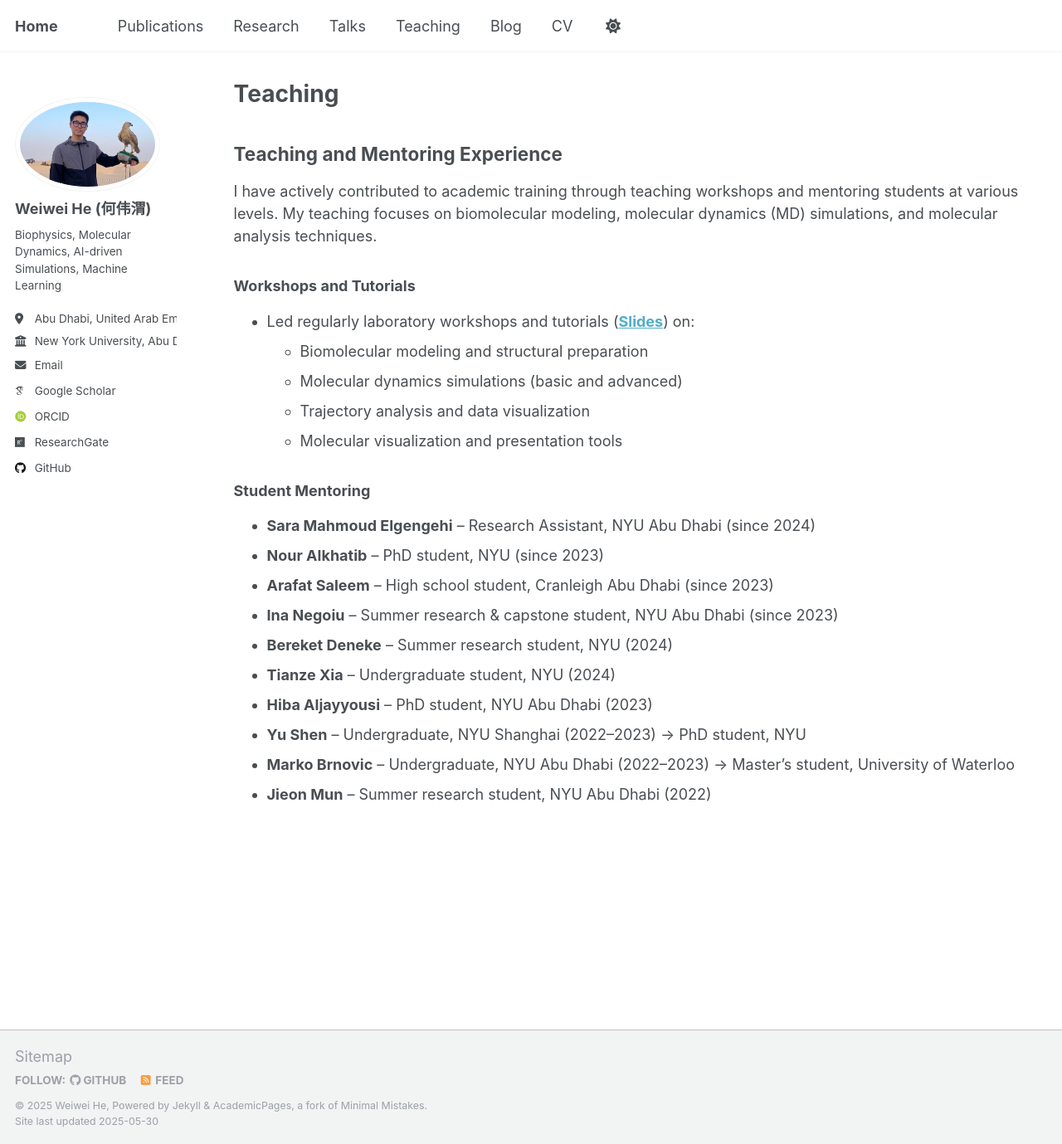
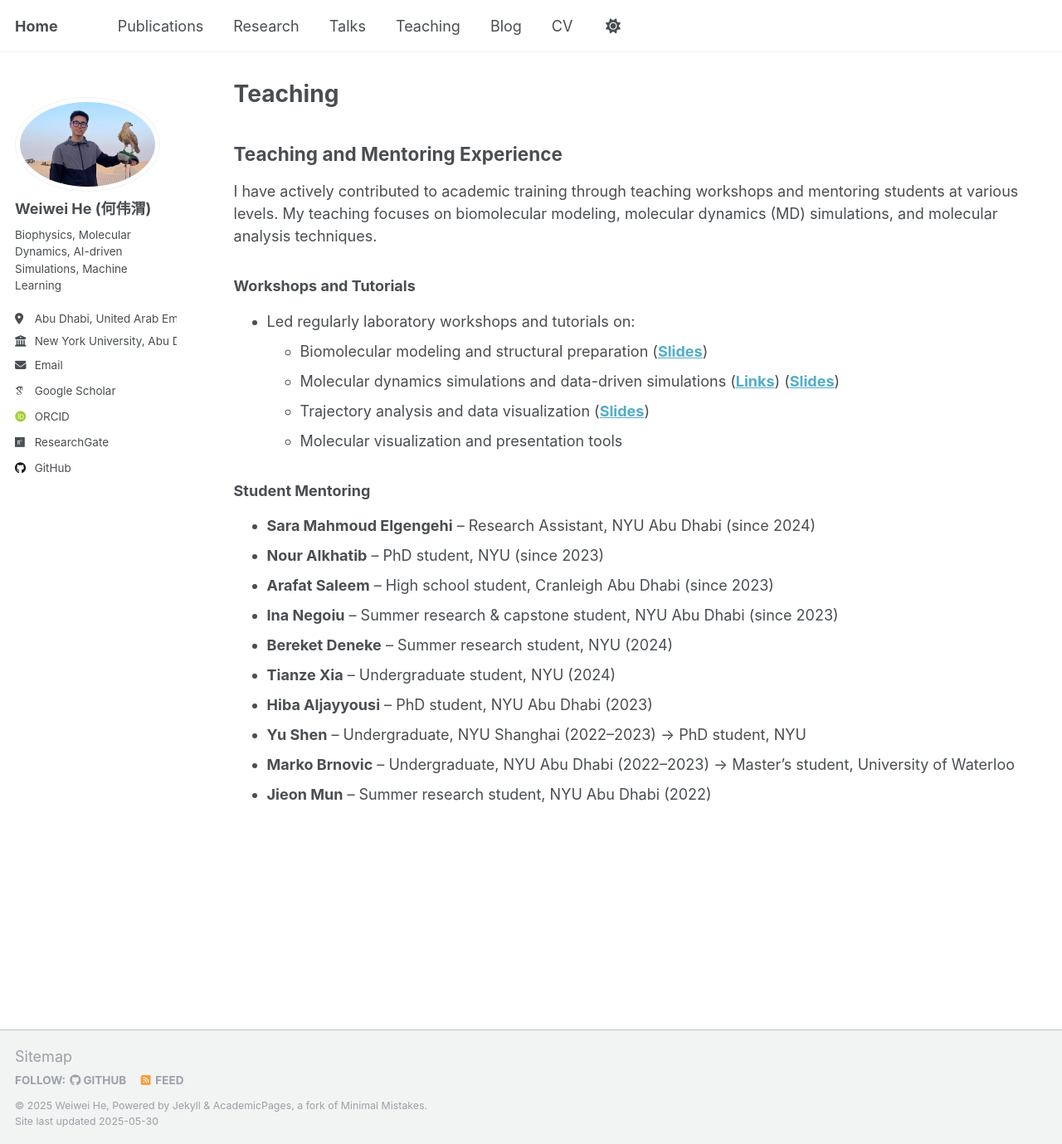
Before and after one commit to Warrenheww/warrenheww.github.io, a Jekyll site: the page built from _pages/teaching.md, in a window 1280 px wide and 1379 px high. Shown: the whole window at 83% size. Built offline with Jekyll 4.4.1, drawn with Linux system fonts in a browser that asks for light colours; some web fonts are replaced.

Commit message:
Update teaching.md

```diff
--- a/_pages/teaching.md
+++ b/_pages/teaching.md
@@ -11,10 +11,10 @@ I have actively contributed to academic training through teaching workshops and
 
 ### Workshops and Tutorials
 
-- Led regularly laboratory workshops and tutorials ([**Slides**](https://docs.google.com/presentation/d/1im8vCeqI75p-QeEhnYMG0tgetJkQqNVD/edit?usp=sharing&ouid=101464749950981870898&rtpof=true&sd=true)) on:
-  - Biomolecular modeling and structural preparation
-  - Molecular dynamics simulations (basic and advanced)
-  - Trajectory analysis and data visualization
+- Led regularly laboratory workshops and tutorials on:
+  - Biomolecular modeling and structural preparation ([**Slides**](https://docs.google.com/presentation/d/1im8vCeqI75p-QeEhnYMG0tgetJkQqNVD/edit?usp=sharing&ouid=101464749950981870898&rtpof=true&sd=true))
+  - Molecular dynamics simulations and data-driven simulations ([**Links**](https://drive.google.com/file/d/1kKvlTKTrKiCfn6kFZZkL0i7yByco4VHv/view?usp=sharing)) ([**Slides**](https://docs.google.com/presentation/d/1NKgimP5Nd2rNNry3Mtpw4lb_DHELFm4Q/edit?usp=sharing&ouid=101464749950981870898&rtpof=true&sd=true))
+  - Trajectory analysis and data visualization ([**Slides**](https://docs.google.com/presentation/d/1im8vCeqI75p-QeEhnYMG0tgetJkQqNVD/edit?usp=sharing&ouid=101464749950981870898&rtpof=true&sd=true))
   - Molecular visualization and presentation tools
 
 ### Student Mentoring
```
